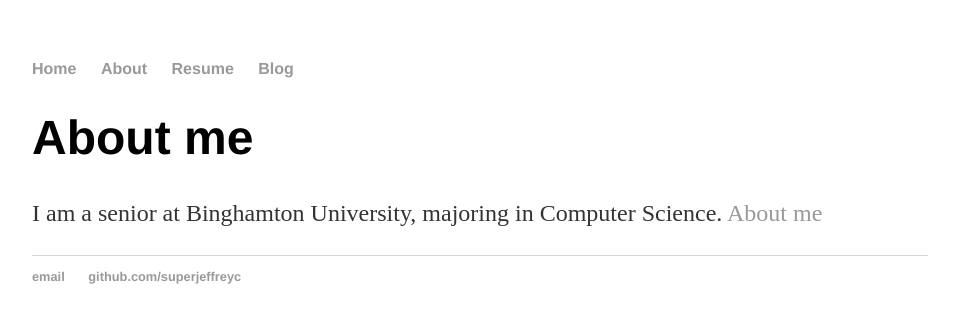
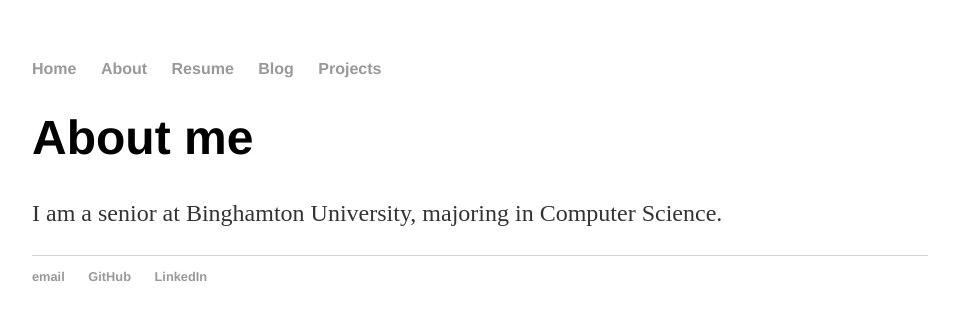
Before and after one commit to superjeffreyc/superjeffreyc.github.io, a Jekyll site: the page built from about/index.html, in a window 1280 px wide. Shown: the top 323 px of the page, without its empty margins (160-1119 px from the left). Built offline with Jekyll 4.4.1, drawn with Linux system fonts in a browser that asks for light colours.

Commit message:
Added projects page

```diff
--- a/_layouts/default.html
+++ b/_layouts/default.html
@@ -12,6 +12,7 @@
 	        	<li><a href="/about">About</a></li>
         		<li><a href="/resume">Resume</a></li>
         		<li><a href="/blog">Blog</a></li>
+        		<li><a href="/projects">Projects</a></li>
     		</ul>
 		</nav>
 		<div class="container">
@@ -20,7 +21,8 @@
 		<footer>
     		<ul>
         		<li><a href="mailto:superjeffreyc.cs@gmail.com">email</a></li>
-        		<li><a href="https://github.com/superjeffreyc">github.com/superjeffreyc</a></li>
+        		<li><a href="https://github.com/superjeffreyc">GitHub</a></li>
+        		<li><a href="https://www.linkedin.com/in/superjeffreyc/">LinkedIn</a></li>
 			</ul>
 		</footer>
 	</body>
--- a/about/index.html
+++ b/about/index.html
@@ -4,5 +4,5 @@ title: About Jeffrey Chan
 ---
 <div class="blurb">
 <h1>About me</h1>
-	<p>I am a senior at Binghamton University, majoring in Computer Science. <a href="/about">About me</a></p>
+	<p>I am a senior at Binghamton University, majoring in Computer Science.</p>
 </div><!-- /.blurb -->
```
Also changed, not shown: projects/index.html (added, +9 -0 lines).
